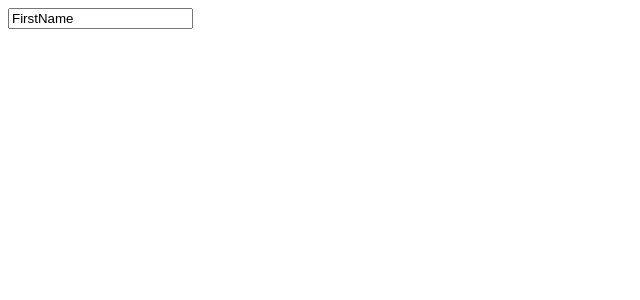
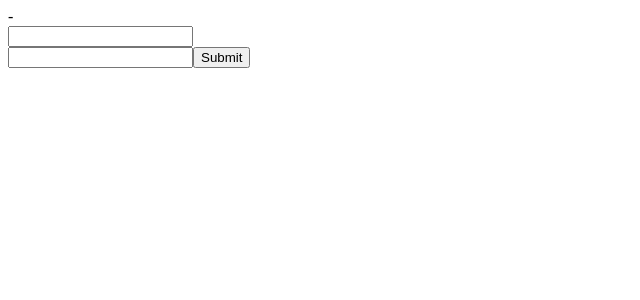
Before and after one commit to akshayjha21/react-project, a React (Vite) app in the folder reactpro/: page / in a window 1280 px wide. Shown: the top 300 px of the page, without its empty margins (0-640 px from the left). Built offline with nearby package versions, Linux system fonts and the light colour scheme.

Commit message:
adding files

```diff
--- a/reactpro/src/Form.jsx
+++ b/reactpro/src/Form.jsx
@@ -1,9 +1,35 @@
+import { useState } from "react"
+
 export default function Form(){
+    // const [value,setValue]=useState("")// for the single input
+    const [name,setValue]=useState({firstName:"",lastName:""})// for the multiple input
+    // console.log(name.firstName)
+
+    //one way of doing this
+    // function handleInput(e){
+    //     // console.log("text appeared")
+    //     setValue(e.target.value)
+
+    // }
+
+    //prevent the default save as if we click the any button in the form tag it will render everything and it will remove everything that will be given as input so to prevent it we use
+
+    function handleClick(e){
+        e.preventDefault();
+        console.log(name)
+    }
+
     return (
         <div>
+            {name.firstName} - {name.lastName}
             <form>
-                <input type="text" value="FirstName"></input>
+                {/* <input onChange={(e)=>handleInput(e)} type="text" value={value}></input> */}
+                <input onChange={(e)=>setValue({...name,firstName:e.target.value})} type="text" value={name.firstName}></input>
+                <br/>
+                <input onChange={(e)=>setValue({...name,lastName:e.target.value})} type="text" value={name.lastName}></input>
+                <button onClick={(e)=>handleClick(e)}>Submit</button>
             </form>
         </div>
     )
+    //since we have to make the function call as a reference not the just the function calling so we have to make the function a callback function
 }
```
